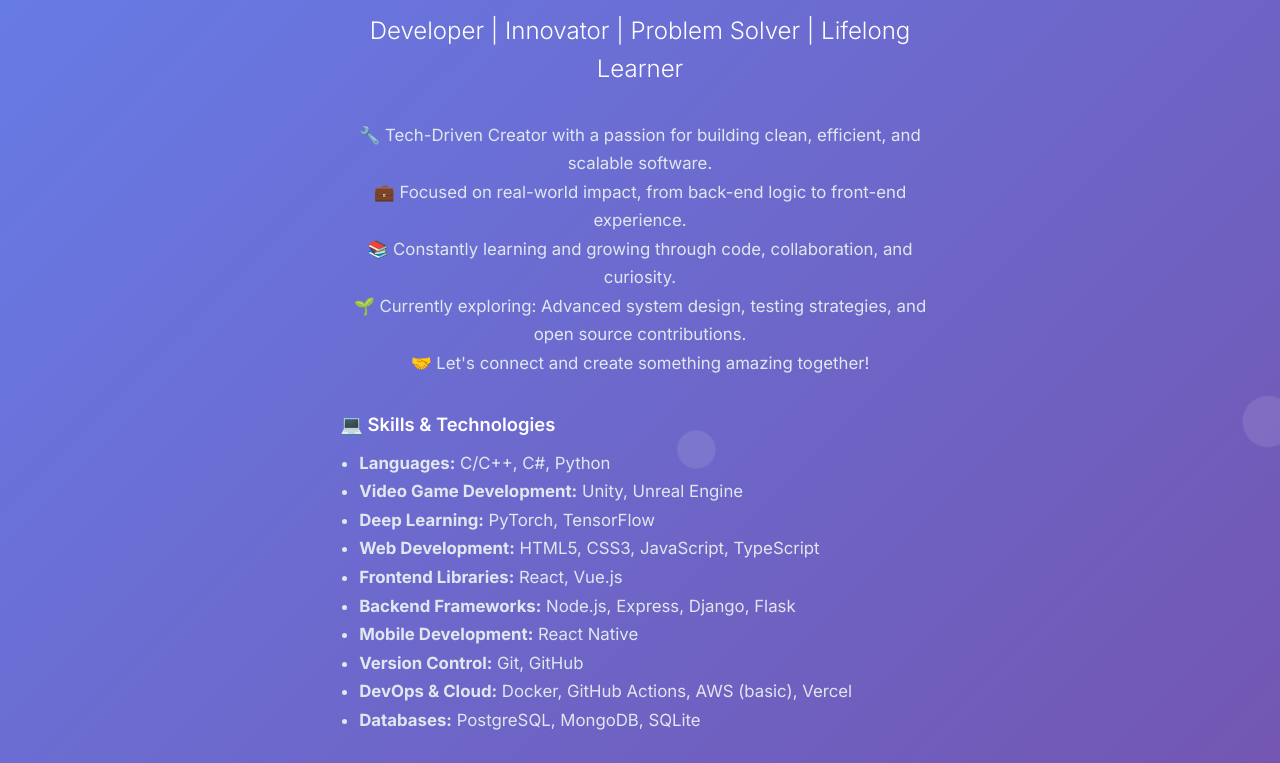
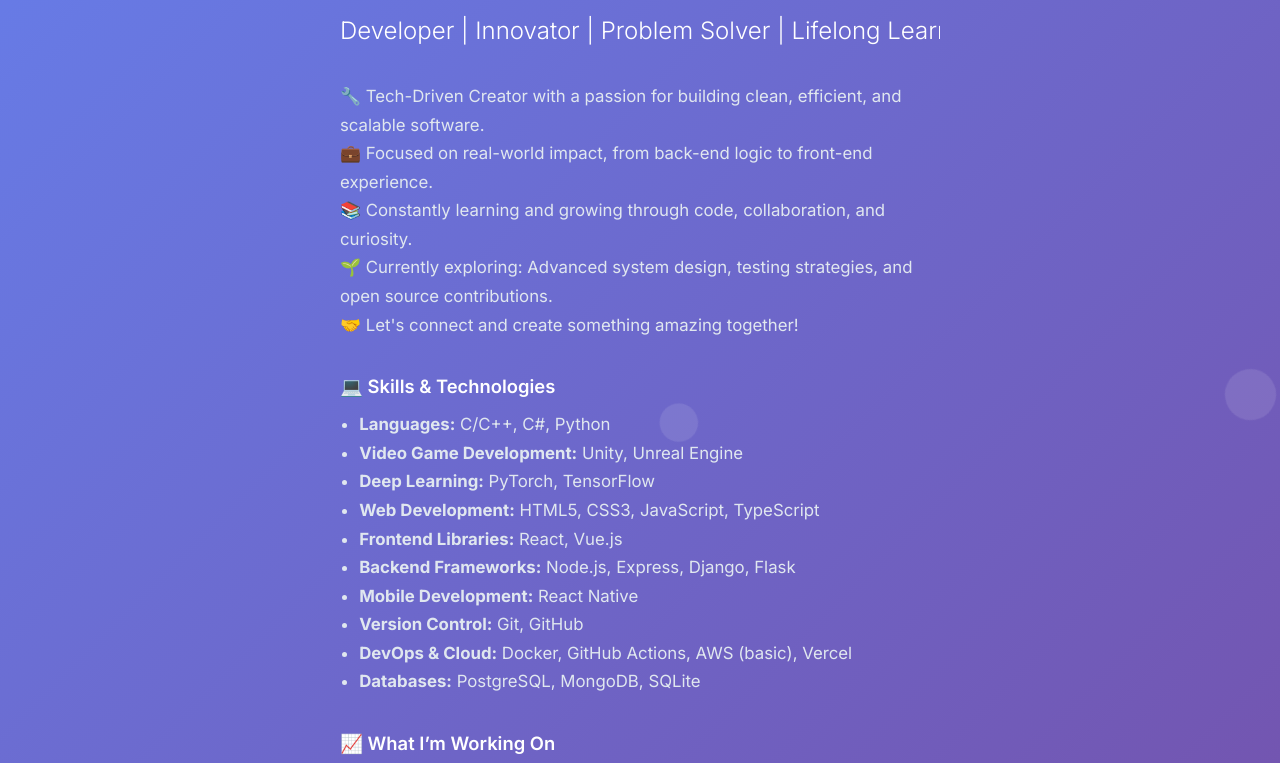
Before and after one commit to aturs3001/portfolio-, a plain HTML site: page index.html in a window 1280 px wide. Shown: the part 177-940 px from the top of the page. Drawn offline with Linux system fonts and the light colour scheme.

Commit message:
Refactor hero section subtitle and description for improved layout and readability

```diff
--- a/index.html
+++ b/index.html
@@ -640,9 +640,9 @@
             <br>
             <br>
             <h1>👋 Hello, My Name is Aric Hurkman</h1>
-            <p class="subtitle">Developer | Innovator | Problem Solver | Lifelong Learner</p>
+            <p class="subtitle" style="white-space: nowrap; overflow-x: auto; display: block;">Developer | Innovator | Problem Solver | Lifelong Learner</p>
             <div class="hero-description", style="margin:2rem auto 1rem auto; max-width:600px; text-align:left; color:#e0e7ef; font-size:1.05rem; line-height:1.7;">
-                <ul style="list-style:none; padding:0; margin:0; text-align: center;">
+                <ul style="list-style:none; padding:0; margin:0; text-align: justify-self;">
                     <li>🔧 Tech-Driven Creator with a passion for building clean, efficient, and scalable software.</li>
                     <li>💼 Focused on real-world impact, from back-end logic to front-end experience.</li>
                     <li>📚 Constantly learning and growing through code, collaboration, and curiosity.</li>
```
